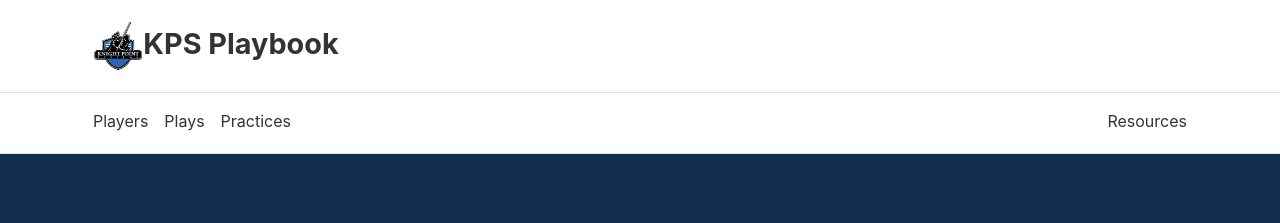
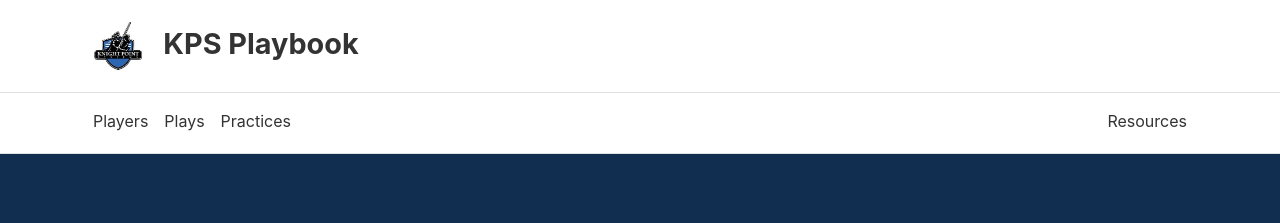
Before and after one commit to KnightPointSystems/kps_playbook, a Jekyll site: the page built from index.md, in a window 1280 px wide. Shown: the top 223 px of the page. Built offline with Jekyll 4.4.1, drawn with Linux system fonts in a browser that asks for light colours; nearby versions of some CDN libraries.

Commit message:
Updated logo

```diff
--- a/_includes/header.html
+++ b/_includes/header.html
@@ -1,7 +1,7 @@
 <header class="sticky-top custom-bkg-white" id="scroll-top">
   <div class="container">
     <a class="navbar-brand ml-2" href="{{ site.baseurl }}/{{ site.data.header.brand.url }}">
-      <img style="height: 50px;" src="{{ site.baseurl }}/assets/img/knight.png" alt="logo">{{ site.data.header.brand.title }}</a>
+      <img style="height: 50px; margin-right: 20px;" src="{{ site.baseurl }}/assets/img/knight.png" alt="logo">{{ site.data.header.brand.title }}</a>
   </div>
 
   <nav class="navbar navbar-expand-sm navbar-light">
```
